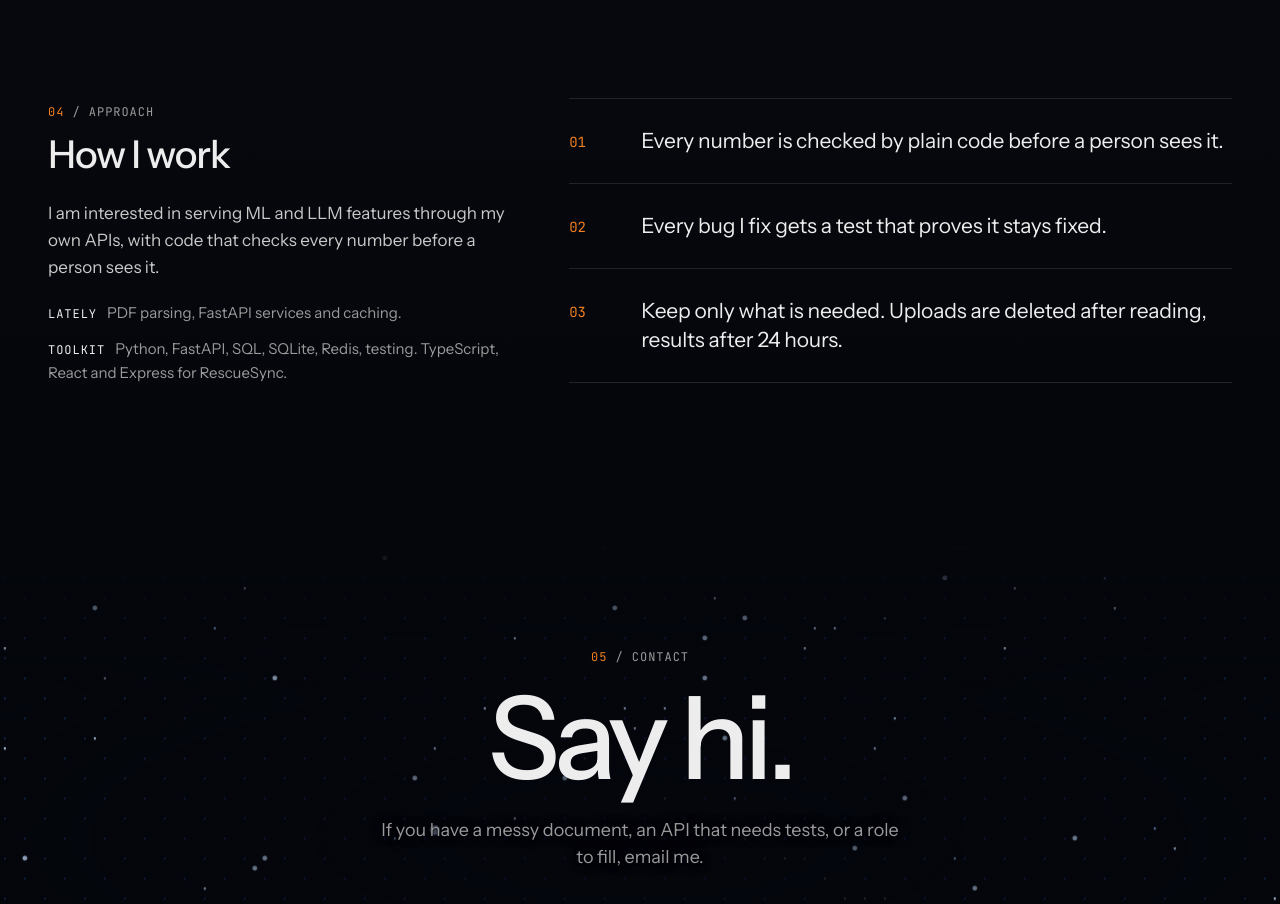
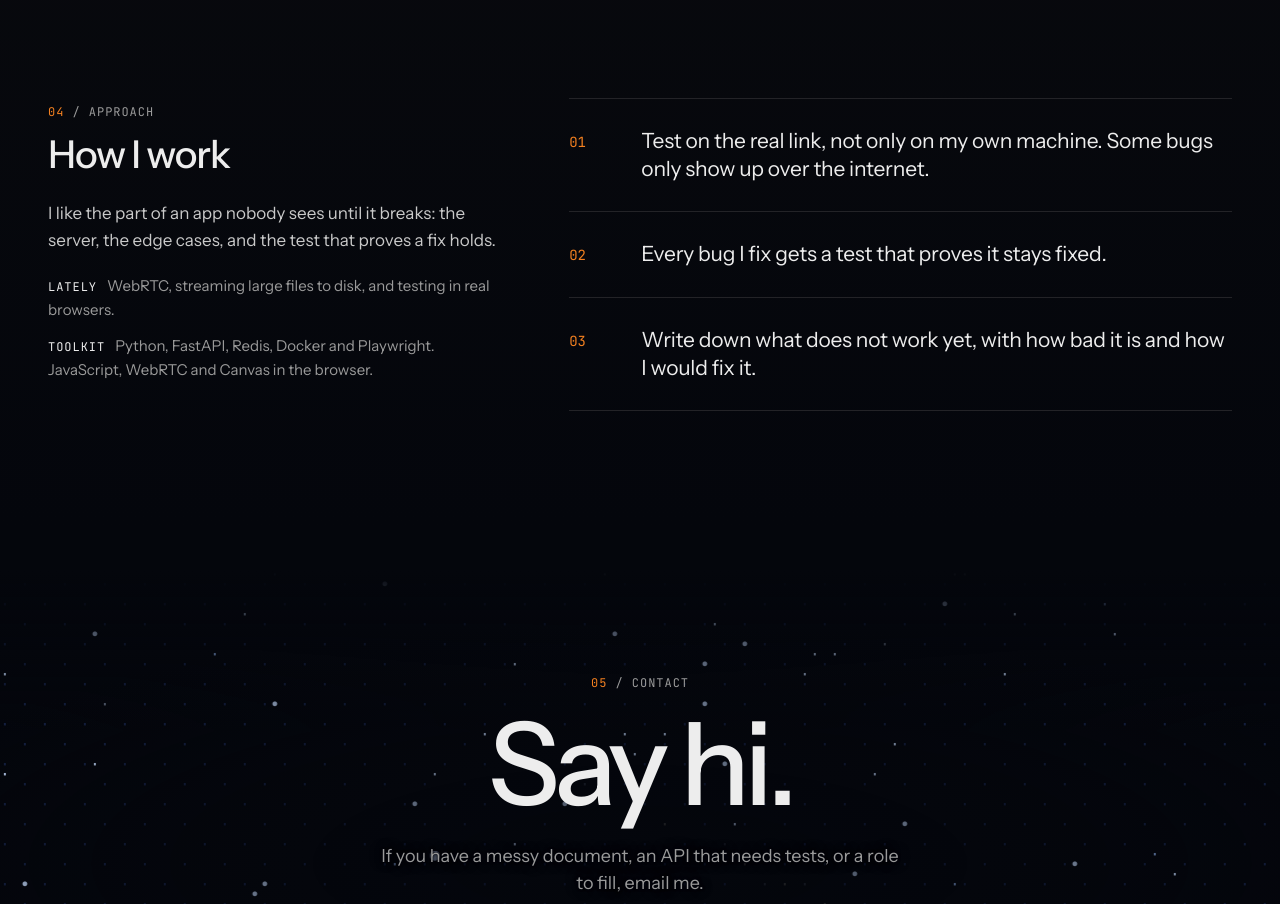
Before and after one commit to KrBeTect2025/portfolio, a plain HTML site: page index.html in a window 1280 px wide. Shown: the part 2540-3444 px from the top of the page. Drawn offline with Linux system fonts and the light colour scheme; no server answers; animation ran at ten frames a second.

Commit message:
Rewrite How I work to match the new projects
The old text and rules described the lab report parser.

```diff
--- a/index.html
+++ b/index.html
@@ -199,14 +199,14 @@
           <div>
             <span class="sg-label"><span class="sg-num">04</span> / Approach</span>
             <h2 class="sg-h2" id="approach-title">How I work</h2>
-            <p class="sg-about">I am interested in serving ML and LLM features through my own APIs, with code that checks every number before a person sees it.</p>
-            <p class="sg-aside sg-aside--first"><span class="sg-label">Lately</span>PDF parsing, FastAPI services and caching.</p>
-            <p class="sg-aside"><span class="sg-label">Toolkit</span>Python, FastAPI, SQL, SQLite, Redis, testing. TypeScript, React and Express for RescueSync.</p>
+            <p class="sg-about">I like the part of an app nobody sees until it breaks: the server, the edge cases, and the test that proves a fix holds.</p>
+            <p class="sg-aside sg-aside--first"><span class="sg-label">Lately</span>WebRTC, streaming large files to disk, and testing in real browsers.</p>
+            <p class="sg-aside"><span class="sg-label">Toolkit</span>Python, FastAPI, Redis, Docker and Playwright. JavaScript, WebRTC and Canvas in the browser.</p>
           </div>
           <ol class="sg-rules">
-            <li><span class="sg-mono sg-rule-n" aria-hidden="true">01</span><span>Every number is checked by plain code before a person sees it.</span></li>
+            <li><span class="sg-mono sg-rule-n" aria-hidden="true">01</span><span>Test on the real link, not only on my own machine. Some bugs only show up over the internet.</span></li>
             <li><span class="sg-mono sg-rule-n" aria-hidden="true">02</span><span>Every bug I fix gets a test that proves it stays fixed.</span></li>
-            <li><span class="sg-mono sg-rule-n" aria-hidden="true">03</span><span>Keep only what is needed. Uploads are deleted after reading, results after 24 hours.</span></li>
+            <li><span class="sg-mono sg-rule-n" aria-hidden="true">03</span><span>Write down what does not work yet, with how bad it is and how I would fix it.</span></li>
           </ol>
         </div>
       </section>
```
